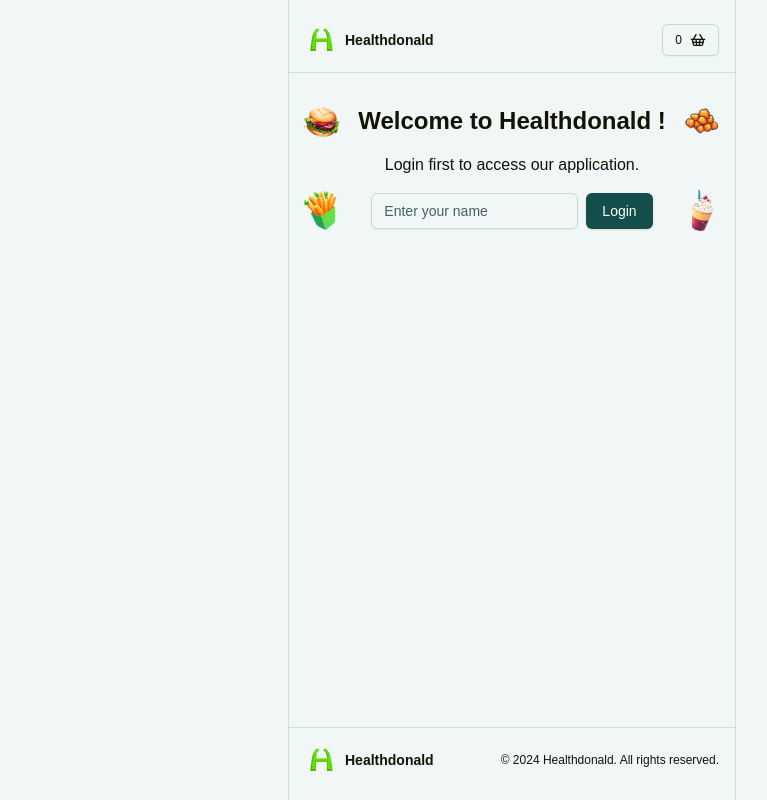
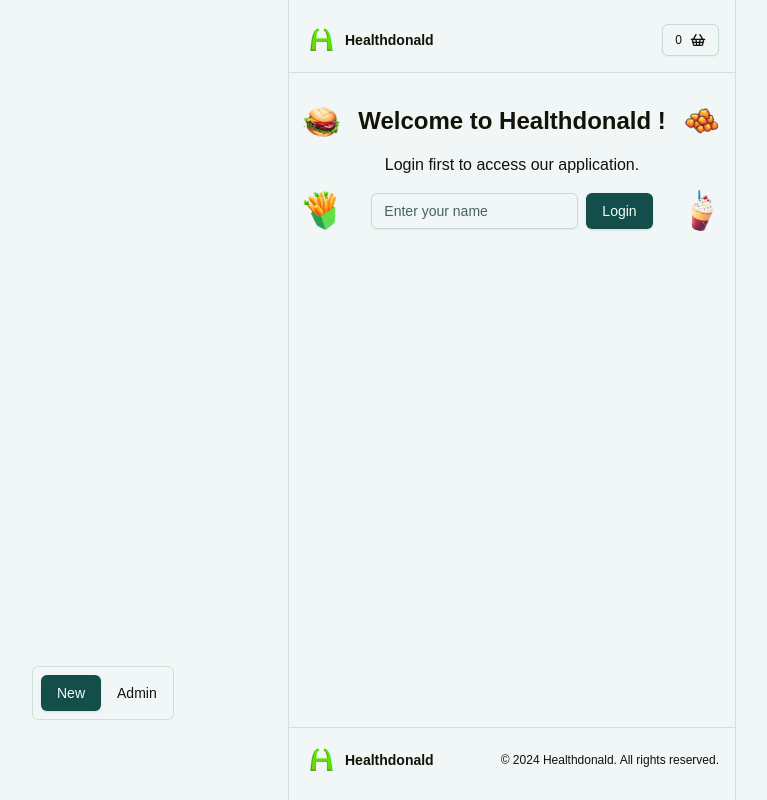
Before and after one commit to Alekanedero/Healthdonald, a Next.js app: page / in a window 1280 px wide. Shown: the whole page, without its empty margins (128-895 px from the left). Built offline with nearby package versions, Linux system fonts and the light colour scheme; no server answers.

Commit message:
T13 : Add admin toggle

```diff
--- a/app/layout.jsx
+++ b/app/layout.jsx
@@ -4,6 +4,7 @@ import { cn } from "@/lib/utils";
 import { Toaster } from "@/components/ui/sonner";
 import { Header } from "@/components/header";
 import { Footer } from "@/components/footer";
+import { AdminActions } from "@/components/features/admin/admin-actions";
 
 const geistSans = localFont({
   src: "./fonts/GeistVF.woff",
@@ -33,6 +34,7 @@ export default function RootLayout({ children }) {
         )}
       >
         <Toaster />
+        <AdminActions />
         <div className="relative m-auto flex max-h-full min-h-full max-w-md flex-col gap-2 border-x py-2">
           <Header />
           <div className="flex-1 pt-2">{children}</div>
--- a/app/page.jsx
+++ b/app/page.jsx
@@ -1,35 +1,10 @@
 "use client";
 
-import { Button } from "@/components/ui/button";
 import { useUserStore } from "@/lib/store/use-user-store";
 import LoginPage from "./login/page";
-import { useRouter } from "next/navigation";
 import { ItemsList } from "@/components/features/items/items-List";
 import { FooterCart } from "@/components/features/footer-cart/footer-cart";
 import { CategoryList } from "@/components/features/categories/category-list";
-
-const AdminNew = () => {
-  const adminLoggedIn = useUserStore((state) => state.isAdmin);
-  const router = useRouter();
-
-  if (adminLoggedIn) {
-    return (
-      <form
-        onSubmit={(e) => {
-          e.preventDefault();
-          router.push("/items/id");
-        }}
-        className="flex items-center gap-2 bg-slate-200 p-4"
-      >
-        <Button type="submit" className="w-full">
-          New
-        </Button>
-        <p>Admin</p>
-      </form>
-    );
-  }
-  return null;
-};
 
 export default function Home() {
   const userName = useUserStore((state) => state.userName);
@@ -40,7 +15,6 @@ export default function Home() {
 
   return (
     <main className="flex max-h-full flex-col">
-      <AdminNew />
       <div className="flex flex-1 gap-4 overflow-hidden">
         <CategoryList />
         <ItemsList />
--- a/package.json
+++ b/package.json
@@ -15,6 +15,7 @@
     "@radix-ui/react-select": "^2.1.2",
     "@radix-ui/react-slot": "^1.1.0",
     "@radix-ui/react-toast": "^1.2.2",
+    "@radix-ui/react-toggle": "^1.1.0",
     "class-variance-authority": "^0.7.1",
     "clsx": "^2.1.1",
     "firebase": "^11.0.2",
--- /dev/null
+++ b/src/components/features/admin/admin-actions.jsx
@@ -0,0 +1,29 @@
+"use client";
+
+import { buttonVariants } from "@/components/ui/button";
+import { Toggle } from "@/components/ui/toggle";
+import { useAdminStore } from "@/lib/store/use-admin-store";
+import Link from "next/link";
+
+export const AdminActions = () => {
+  const adminStore = useAdminStore();
+
+  return (
+    <div className="fixed bottom-20 left-40 flex items-center gap-2 rounded-md border p-2">
+      <Link
+        href="items/new"
+        className={buttonVariants({ className: "bg-green-700" })}
+      >
+        New
+      </Link>
+      <Toggle
+        pressed={adminStore.adminEnabled}
+        onPressedChange={() => {
+          adminStore.toggleAdminEnabled();
+        }}
+      >
+        Admin
+      </Toggle>
+    </div>
+  );
+};
--- a/src/components/features/items/item.jsx
+++ b/src/components/features/items/item.jsx
@@ -1,17 +1,35 @@
 import { cn } from "@/lib/utils";
-import { Button } from "@/components/ui/button";
+import { Button, buttonVariants } from "@/components/ui/button";
 import { formatPrice } from "@/lib/format-price";
+import { Minus, Plus } from "lucide-react";
+import { useAdminStore } from "@/lib/store/use-admin-store";
 import { useCartStore } from "@/lib/store/use-cart-store";
-import { Minus, Plus } from "lucide-react";
+import { Trash2 } from "lucide-react";
+import Link from "next/link";
+import { Edit } from "lucide-react";
 
 export const Item = ({ item, className }) => {
+  const adminEnabled = useAdminStore((s) => s.adminEnabled);
   return (
     <div
       className={cn(
-        "relative rounded-md border p-3 shadow-inner h-fit flex flex-col",
+        "relative rounded-md border p-3 shadow-inner h-fit flex flex-col group",
         className
       )}
     >
+      {adminEnabled ? (
+        <div className="absolute left-2 top-2 flex items-center gap-2 opacity-0 transition group-hover:opacity-100">
+          <Link
+            href={`/items/${item.id}`}
+            className={buttonVariants({ size: "sm", variant: "outline" })}
+          >
+            <Edit size={12} />
+          </Link>
+          <Button variant="outline" size="sm">
+            <Trash2 size={12} />
+          </Button>
+        </div>
+      ) : null}
       <p className="absolute right-2 top-2 font-mono">
         {formatPrice(item.price)}
       </p>
@@ -22,11 +40,11 @@ export const Item = ({ item, className }) => {
         className="aspect-square w-full rounded-md object-contain"
       />
       {/* eslint-enable */}
-      <div className="flex flex-1 flex-col">
-        <p className="pb-2 text-sm">{item.name}</p>
-        <div className="mt-auto flex justify-end">
-          <CardButton item={item} />
-        </div>
+
+      <p className="pb-2 text-sm">{item.name}</p>
+
+      <div className="mt-auto flex justify-end">
+        <CardButton item={item} />
       </div>
     </div>
   );
--- /dev/null
+++ b/src/components/ui/toggle.jsx
@@ -0,0 +1,40 @@
+"use client"
+
+import * as React from "react"
+import * as TogglePrimitive from "@radix-ui/react-toggle"
+import { cva } from "class-variance-authority";
+
+import { cn } from "@/lib/utils"
+
+const toggleVariants = cva(
+  "inline-flex items-center justify-center gap-2 rounded-md text-sm font-medium transition-colors hover:bg-muted hover:text-muted-foreground focus-visible:outline-none focus-visible:ring-1 focus-visible:ring-ring disabled:pointer-events-none disabled:opacity-50 data-[state=on]:bg-accent data-[state=on]:text-accent-foreground [&_svg]:pointer-events-none [&_svg]:size-4 [&_svg]:shrink-0",
+  {
+    variants: {
+      variant: {
+        default: "bg-transparent",
+        outline:
+          "border border-input bg-transparent shadow-sm hover:bg-accent hover:text-accent-foreground",
+      },
+      size: {
+        default: "h-9 px-2 min-w-9",
+        sm: "h-8 px-1.5 min-w-8",
+        lg: "h-10 px-2.5 min-w-10",
+      },
+    },
+    defaultVariants: {
+      variant: "default",
+      size: "default",
+    },
+  }
+)
+
+const Toggle = React.forwardRef(({ className, variant, size, ...props }, ref) => (
+  <TogglePrimitive.Root
+    ref={ref}
+    className={cn(toggleVariants({ variant, size, className }))}
+    {...props} />
+))
+
+Toggle.displayName = TogglePrimitive.Root.displayName
+
+export { Toggle, toggleVariants }
--- /dev/null
+++ b/src/lib/store/use-admin-store.js
@@ -0,0 +1,7 @@
+import { create } from "zustand";
+
+export const useAdminStore = create((set) => ({
+  adminEnabled: false,
+  toggleAdminEnabled: () =>
+    set((state) => ({ adminEnabled: !state.adminEnabled })),
+}));
```
Also changed, not shown: 1 other file (tests, documents, lock files or other folders).
